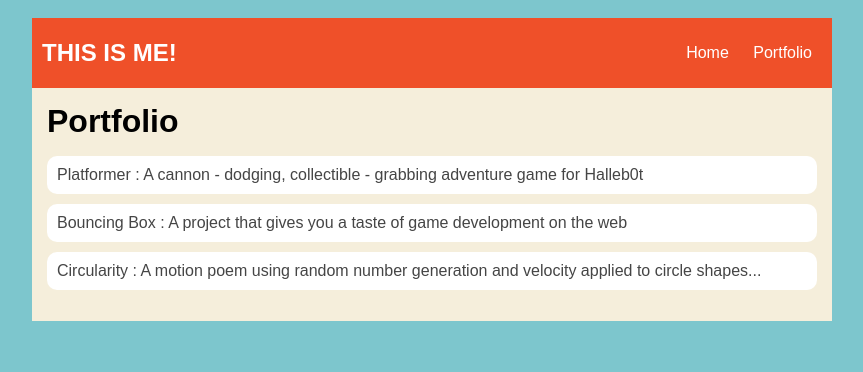
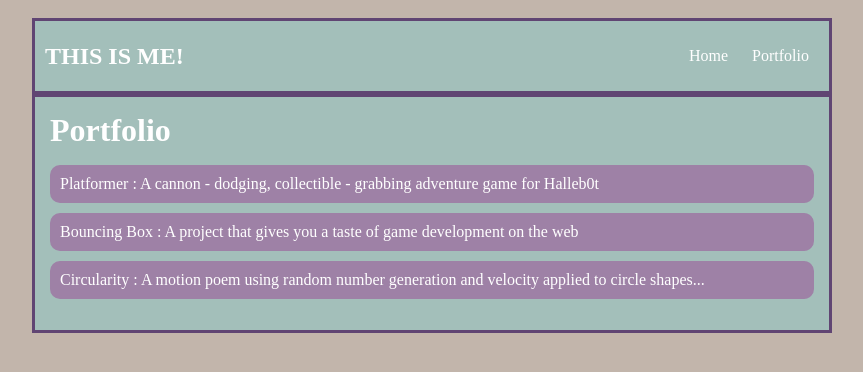
Before and after one commit to ksimone14/ksimone14.github.io, a plain HTML site: page portfolio.html in a window 1280 px wide. Shown: the whole page, without its empty margins (208-1071 px from the left). Drawn offline with Linux system fonts and the light colour scheme.

Commit message:
portfolio

```diff
--- a/portfolie.html
+++ b/portfolio.html
@@ -4,10 +4,10 @@
         <title>kaitlyn.com</title>
         <style type="text/css">
             body {
-                background: rgb(125, 198, 205);
-                color: rgb(45, 45, 45);
+                background:#C2B5AB;
+                color:#9E81A6;
                 padding: 10px;
-                font-family: arial;
+                font-family: Papyrus;
             }
             header {
                 font-size: 1.5em;
@@ -21,34 +21,42 @@
 
             /* navigation menu */
             nav {
-                background: rgb(239, 80, 41);
+                background:#A3BFBA;
                 margin: 0 auto;
                 display: flex;
                 padding: 10px;
+                border:solid;
+                color:#604573;
+                text:#9E81A6;
             }
             h1 {
                 display: flex;
                 align-items: center;
-                color: rgb(255, 255, 255);
+                color:white;
                 flex: 1;
                 margin: 0;
             }
             #nav-ul {
                 list-style-image: none;
+
             }
             .nav-li {
                 display: inline-block;
                 padding: 0 10px;
+                border:#604573;
             }
             .nav-a {
                 text-decoration: none;
-                color: #fff;
+                color:white;
             }
 
             /* main container area beneath menu */
             main {
-                background: rgb(245, 238, 219);
+                background:#A3BFBA;
                 display: flex;
+                border:solid;
+                border-color:#604573;
+
             }
             .content {
                 flex: 1;
@@ -56,7 +64,7 @@
             }
              /* portfolio styles */
          .content h1 {
-             color: black;
+             color:white;
          }
 
          #portfolio {
@@ -65,19 +73,20 @@
          }
 
          #portfolio li {
-             background: #fff;
+             background:#9E81A6;
+             color:white;
              padding: 10px;
              border-radius: 10px;
              margin-bottom: 10px;
          }
 
          #portfolio li:hover {
-             background: #eee;
+             background:#9E81A6;
          }
 
          #portfolio a {
-             text-decoration: none;
-             color: #454545;
+             text-decoration:none;
+             color:white;
          }
         </style>
     </head>
```
Also changed, not shown: index.html (+3 -2 lines).
